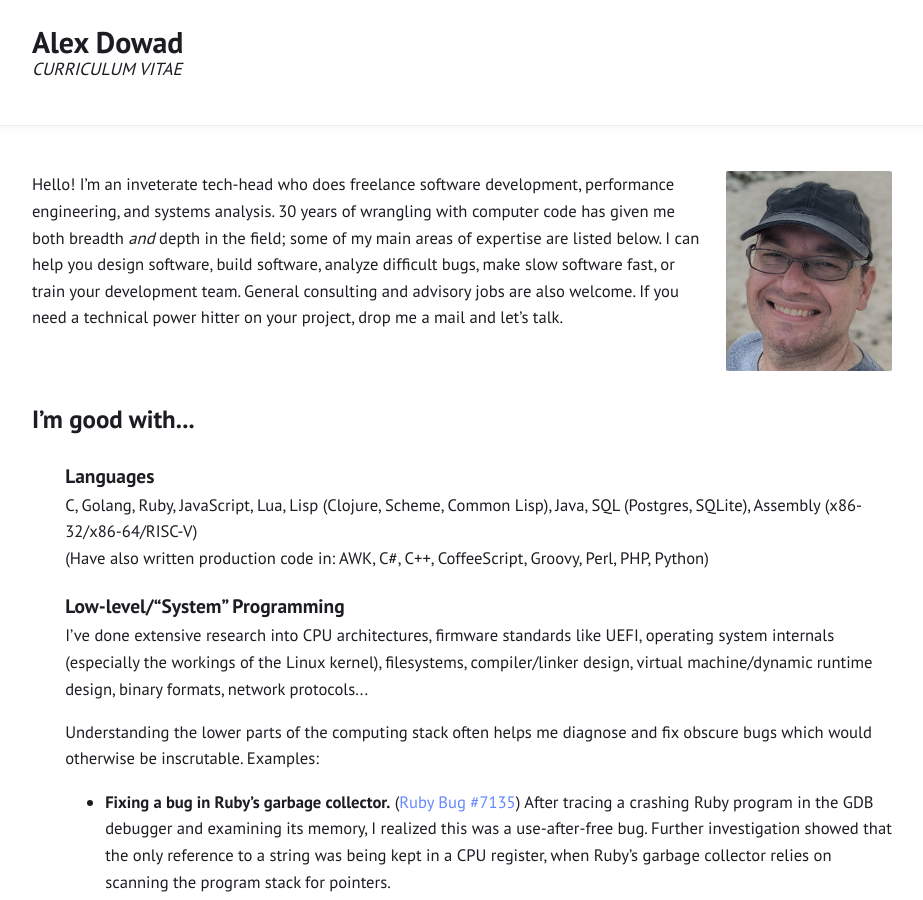
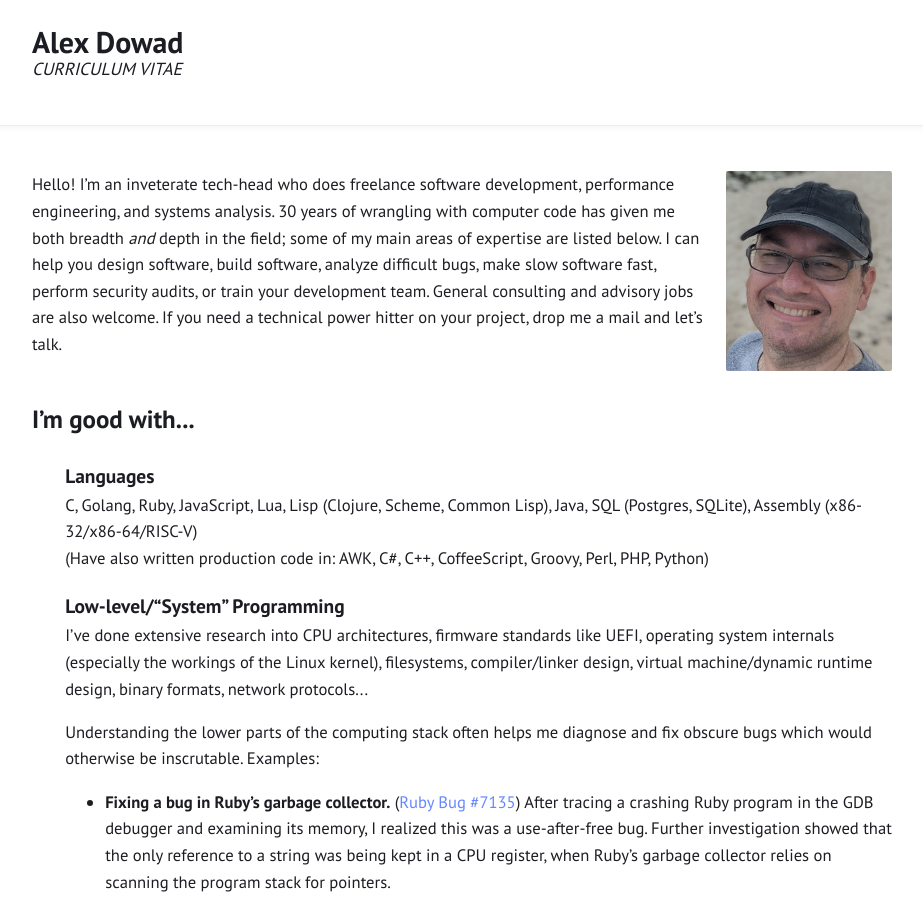
Before and after one commit to alexdowad/alexdowad.github.io, a Jekyll site: the page built from cv.html, in a window 1280 px wide and 900 px high. Shown: the whole window, without its empty margins (178-1101 px from the left). Built offline with Jekyll 4.4.1, drawn with Linux system fonts in a browser that asks for light colours.

Commit message:
Add security audits to services offered in CV

```diff
--- a/cv.html
+++ b/cv.html
@@ -39,7 +39,7 @@
 <article>
 
 <div style="display: flex; align-items: flex-start; gap: 1rem">
-	<p>Hello! I’m an inveterate tech-head who does freelance software development, performance engineering, and systems analysis. 30 years of wrangling with computer code has given me both breadth <i>and</i> depth in the field; some of my main areas of expertise are listed below. I can help you design software, build software, analyze difficult bugs, make slow software fast, or train your development team. General consulting and advisory jobs are also welcome. If you need a technical power hitter on your project, drop me a mail and let’s talk.</p>
+	<p>Hello! I’m an inveterate tech-head who does freelance software development, performance engineering, and systems analysis. 30 years of wrangling with computer code has given me both breadth <i>and</i> depth in the field; some of my main areas of expertise are listed below. I can help you design software, build software, analyze difficult bugs, make slow software fast, perform security audits, or train your development team. General consulting and advisory jobs are also welcome. If you need a technical power hitter on your project, drop me a mail and let’s talk.</p>
 	<img src="/assets/images/MyHead-lores.jpg" style="width: 10rem; height: auto; margin-top: 1em">
 </div>
 
```
